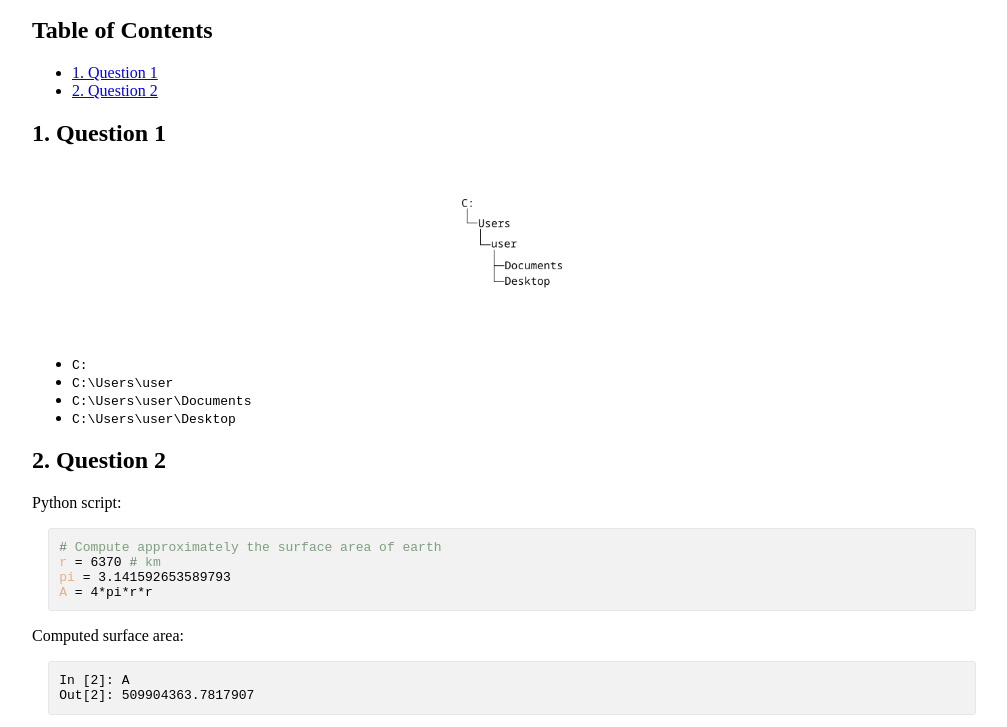
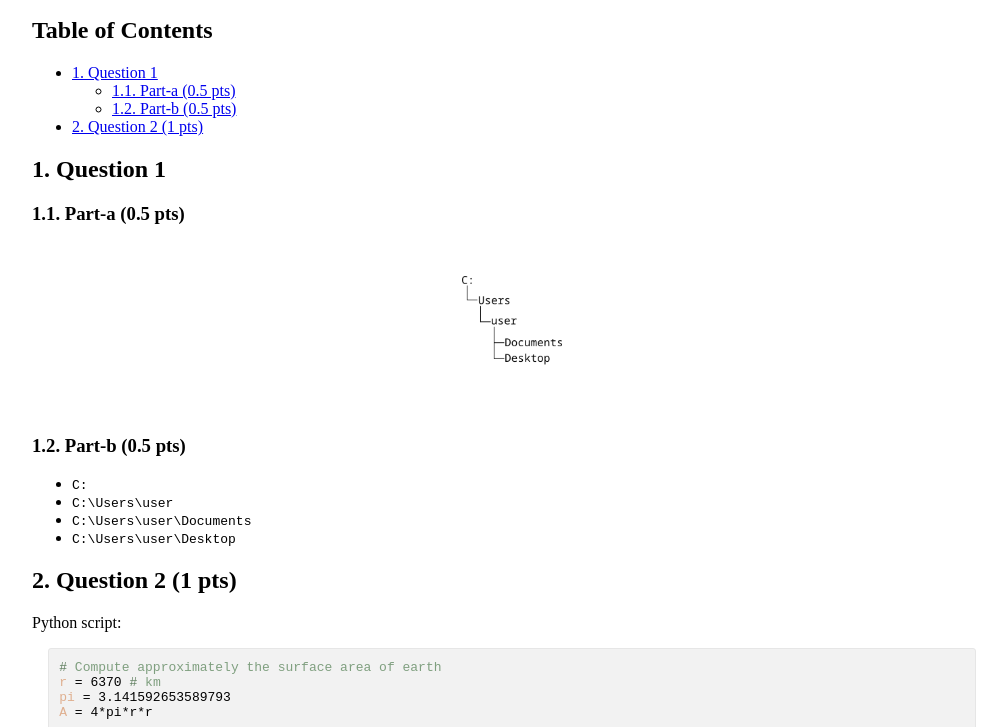
Before and after one commit to Yeditepe-ES118/2025-Spring, a plain HTML site: page lab-1/solution.html in a window 1280 px wide. Shown: the part 61-788 px from the top of the page, without its empty margins (128-1135 px from the left). Drawn offline with Linux system fonts and the light colour scheme.

Commit message:
add points

```diff
--- a/lab-1/solution.html
+++ b/lab-1/solution.html
@@ -3,7 +3,7 @@
 "http://www.w3.org/TR/xhtml1/DTD/xhtml1-strict.dtd">
 <html xmlns="http://www.w3.org/1999/xhtml" lang="en" xml:lang="en">
 <head>
-<!-- 2025-02-28 Fri 11:49 -->
+<!-- 2025-02-28 Fri 11:56 -->
 <meta http-equiv="Content-Type" content="text/html;charset=utf-8" />
 <meta name="viewport" content="width=device-width, initial-scale=1" />
 <title>ES118 Lab #1 Solution</title>
@@ -201,21 +201,35 @@
 <h2>Table of Contents</h2>
 <div id="text-table-of-contents" role="doc-toc">
 <ul>
-<li><a href="#orgd1de393">1. Question 1</a></li>
-<li><a href="#org6a0e1e4">2. Question 2</a></li>
+<li><a href="#org7a86a3d">1. Question 1</a>
+<ul>
+<li><a href="#org0131f88">1.1. Part-a (0.5 pts)</a></li>
+<li><a href="#orga442d08">1.2. Part-b (0.5 pts)</a></li>
+</ul>
+</li>
+<li><a href="#org510b001">2. Question 2 (1 pts)</a></li>
 </ul>
 </div>
 </div>
 
-<div id="outline-container-orgd1de393" class="outline-2">
-<h2 id="orgd1de393"><span class="section-number-2">1.</span> Question 1</h2>
+<div id="outline-container-org7a86a3d" class="outline-2">
+<h2 id="org7a86a3d"><span class="section-number-2">1.</span> Question 1</h2>
 <div class="outline-text-2" id="text-1">
+</div>
+<div id="outline-container-org0131f88" class="outline-3">
+<h3 id="org0131f88"><span class="section-number-3">1.1.</span> Part-a (0.5 pts)</h3>
+<div class="outline-text-3" id="text-1-1">
 
-<div id="org8882daa" class="figure">
+<div id="org5188372" class="figure">
 <p><img src="./part_1a.png" alt="part_1a.png" width="100px" />
 </p>
 </div>
+</div>
+</div>
 
+<div id="outline-container-orga442d08" class="outline-3">
+<h3 id="orga442d08"><span class="section-number-3">1.2.</span> Part-b (0.5 pts)</h3>
+<div class="outline-text-3" id="text-1-2">
 <ul class="org-ul">
 <li><code>C:</code></li>
 <li><code>C:\Users\user</code></li>
@@ -224,9 +238,10 @@
 </ul>
 </div>
 </div>
+</div>
 
-<div id="outline-container-org6a0e1e4" class="outline-2">
-<h2 id="org6a0e1e4"><span class="section-number-2">2.</span> Question 2</h2>
+<div id="outline-container-org510b001" class="outline-2">
+<h2 id="org510b001"><span class="section-number-2">2.</span> Question 2 (1 pts)</h2>
 <div class="outline-text-2" id="text-2">
 <p>
 Python script:
@@ -252,7 +267,7 @@ Out[2]: 509904363.7817907
 </div>
 <div id="postamble" class="status">
 <p class="author">Author: Ufuk Baler, MSc. &amp; Asst. Prof. Dr. Fethi Okyar</p>
-<p class="date">Created: 2025-02-28 Fri 11:49</p>
+<p class="date">Created: 2025-02-28 Fri 11:56</p>
 <p class="validation"><a href="https://validator.w3.org/check?uri=referer">Validate</a></p>
 </div>
 </body>
```
Also changed, not shown: 1 other file.
